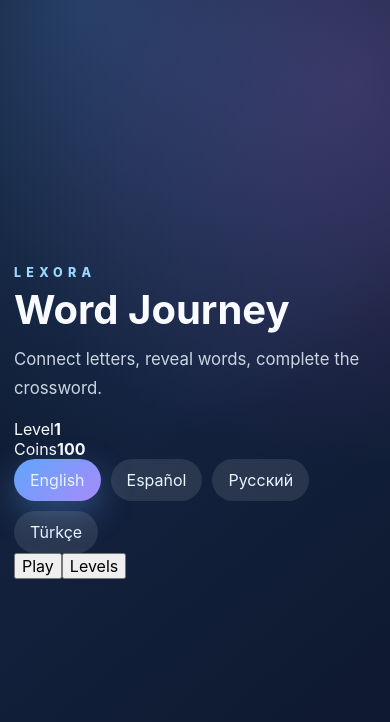
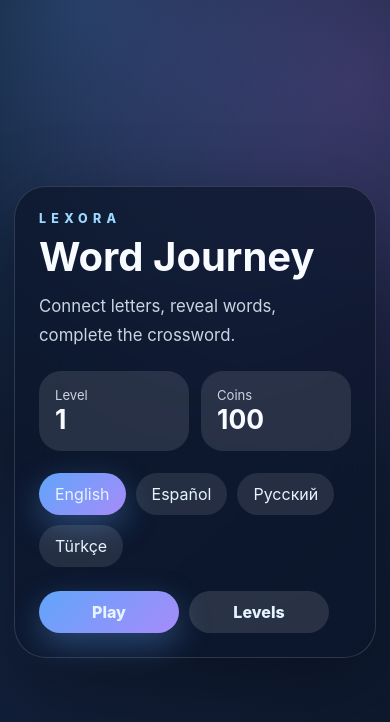
Before and after one commit to foxboxstudiodev/Lexora, a React (Vite) app: page / in a window 390 px wide. Shown: the top 722 px of the page. Built offline with nearby package versions, Linux system fonts and the light colour scheme.

Commit message:
Upgrade styles for full app screens

```diff
--- a/src/styles/global.css
+++ b/src/styles/global.css
@@ -32,6 +32,11 @@ button {
   font: inherit;
 }
 
+button:disabled {
+  cursor: not-allowed;
+  opacity: 0.45;
+}
+
 .app-shell {
   width: min(1120px, 100%);
   min-height: 100vh;
@@ -43,8 +48,14 @@ button {
   align-items: center;
 }
 
+.full-shell {
+  grid-template-columns: 1fr;
+  place-items: center;
+}
+
 .hero-panel,
-.game-card {
+.game-card,
+.screen-panel {
   border: 1px solid rgba(255, 255, 255, 0.14);
   background: rgba(12, 22, 42, 0.72);
   box-shadow: 0 24px 80px rgba(0, 0, 0, 0.35);
@@ -52,8 +63,13 @@ button {
   border-radius: 32px;
 }
 
-.hero-panel {
+.hero-panel,
+.screen-panel {
   padding: 34px;
+}
+
+.screen-panel {
+  width: min(760px, 100%);
 }
 
 .eyebrow {
@@ -64,10 +80,18 @@ button {
   font-weight: 800;
 }
 
+h1,
+h2 {
+  margin: 0;
+  line-height: 0.95;
+}
+
 h1 {
-  margin: 0;
   font-size: clamp(2.5rem, 7vw, 5.4rem);
-  line-height: 0.92;
+}
+
+h2 {
+  font-size: clamp(2.2rem, 6vw, 4.2rem);
 }
 
 .subtitle {
@@ -78,14 +102,18 @@ h1 {
 }
 
 .language-row,
-.action-row {
+.action-row,
+.primary-actions {
   display: flex;
   flex-wrap: wrap;
   gap: 10px;
 }
 
 .language-pill,
-.action-row button {
+.action-row button,
+.primary-button,
+.secondary-button,
+.icon-button {
   border: 0;
   border-radius: 999px;
   padding: 11px 16px;
@@ -97,17 +125,120 @@ h1 {
 
 .language-pill:hover,
 .action-row button:hover,
-.letter:hover {
+.letter:hover,
+.primary-button:hover,
+.secondary-button:hover,
+.icon-button:hover,
+.level-node:hover {
   transform: translateY(-2px);
 }
 
-.language-pill.active {
+.language-pill.active,
+.primary-button {
   background: linear-gradient(135deg, #60a5fa, #a78bfa);
   box-shadow: 0 12px 32px rgba(96, 165, 250, 0.34);
 }
 
+.secondary-button {
+  background: rgba(255, 255, 255, 0.12);
+}
+
+.compact,
+.icon-button {
+  min-width: 44px;
+  min-height: 44px;
+  padding: 10px 14px;
+}
+
+.primary-actions {
+  margin-top: 24px;
+}
+
+.primary-button,
+.secondary-button {
+  min-width: 140px;
+  justify-content: center;
+  font-weight: 850;
+}
+
+.stat-grid {
+  display: grid;
+  grid-template-columns: repeat(2, minmax(0, 1fr));
+  gap: 12px;
+  margin: 22px 0;
+}
+
+.stat-card,
+.reward-card {
+  padding: 16px;
+  border-radius: 22px;
+  background: rgba(255, 255, 255, 0.11);
+}
+
+.stat-card span,
+.reward-card span {
+  display: block;
+  color: #cbd5e1;
+  font-size: 0.82rem;
+}
+
+.stat-card strong,
+.reward-card strong {
+  font-size: 1.65rem;
+}
+
+.screen-header,
+.game-topbar {
+  display: flex;
+  justify-content: space-between;
+  align-items: flex-start;
+  gap: 12px;
+}
+
+.level-grid {
+  display: grid;
+  grid-template-columns: repeat(auto-fit, minmax(92px, 1fr));
+  gap: 12px;
+  margin-top: 28px;
+}
+
+.level-node {
+  min-height: 92px;
+  border: 1px solid rgba(255, 255, 255, 0.14);
+  border-radius: 24px;
+  color: #eef7ff;
+  background: rgba(255, 255, 255, 0.09);
+  cursor: pointer;
+  transition: transform 160ms ease, background 160ms ease, box-shadow 160ms ease;
+}
+
+.level-node span,
+.level-node small {
+  display: block;
+}
+
+.level-node span {
+  font-size: 1.6rem;
+  font-weight: 950;
+}
+
+.level-node small {
+  color: #cbd5e1;
+  margin-top: 6px;
+}
+
+.level-node.current {
+  background: linear-gradient(135deg, rgba(96, 165, 250, 0.72), rgba(167, 139, 250, 0.72));
+  box-shadow: 0 18px 38px rgba(96, 165, 250, 0.22);
+}
+
+.level-node.completed {
+  background: linear-gradient(135deg, rgba(34, 197, 94, 0.68), rgba(20, 184, 166, 0.58));
+}
+
 .game-card {
   position: relative;
+  width: min(620px, 100%);
   min-height: 720px;
   padding: 22px;
   overflow: hidden;
@@ -126,12 +257,6 @@ h1 {
 .theme-mystic-forest::before { background: linear-gradient(150deg, rgba(34, 197, 94, 0.32), rgba(20, 83, 45, 0.32)); }
 .theme-crystal-lake::before { background: linear-gradient(150deg, rgba(125, 211, 252, 0.34), rgba(99, 102, 241, 0.28)); }
 .theme-ancient-city::before { background: linear-gradient(150deg, rgba(245, 158, 11, 0.28), rgba(120, 53, 15, 0.24)); }
-
-.game-topbar {
-  display: flex;
-  justify-content: space-between;
-  gap: 12px;
-}
 
 .game-topbar > div {
   min-width: 120px;
@@ -259,13 +384,20 @@ h1 {
   box-shadow: 0 22px 48px rgba(0, 0, 0, 0.28);
 }
 
+.reward-card {
+  margin: 26px 0 10px;
+  text-align: center;
+  background: linear-gradient(135deg, rgba(250, 204, 21, 0.24), rgba(45, 212, 191, 0.16));
+}
+
 @media (max-width: 860px) {
   .app-shell {
     grid-template-columns: 1fr;
     padding: 14px;
   }
 
-  .hero-panel {
+  .hero-panel,
+  .screen-panel {
     padding: 24px;
   }
 
@@ -278,4 +410,8 @@ h1 {
     width: 66px;
     height: 66px;
   }
+
+  .stat-grid {
+    grid-template-columns: 1fr 1fr;
+  }
 }
```
